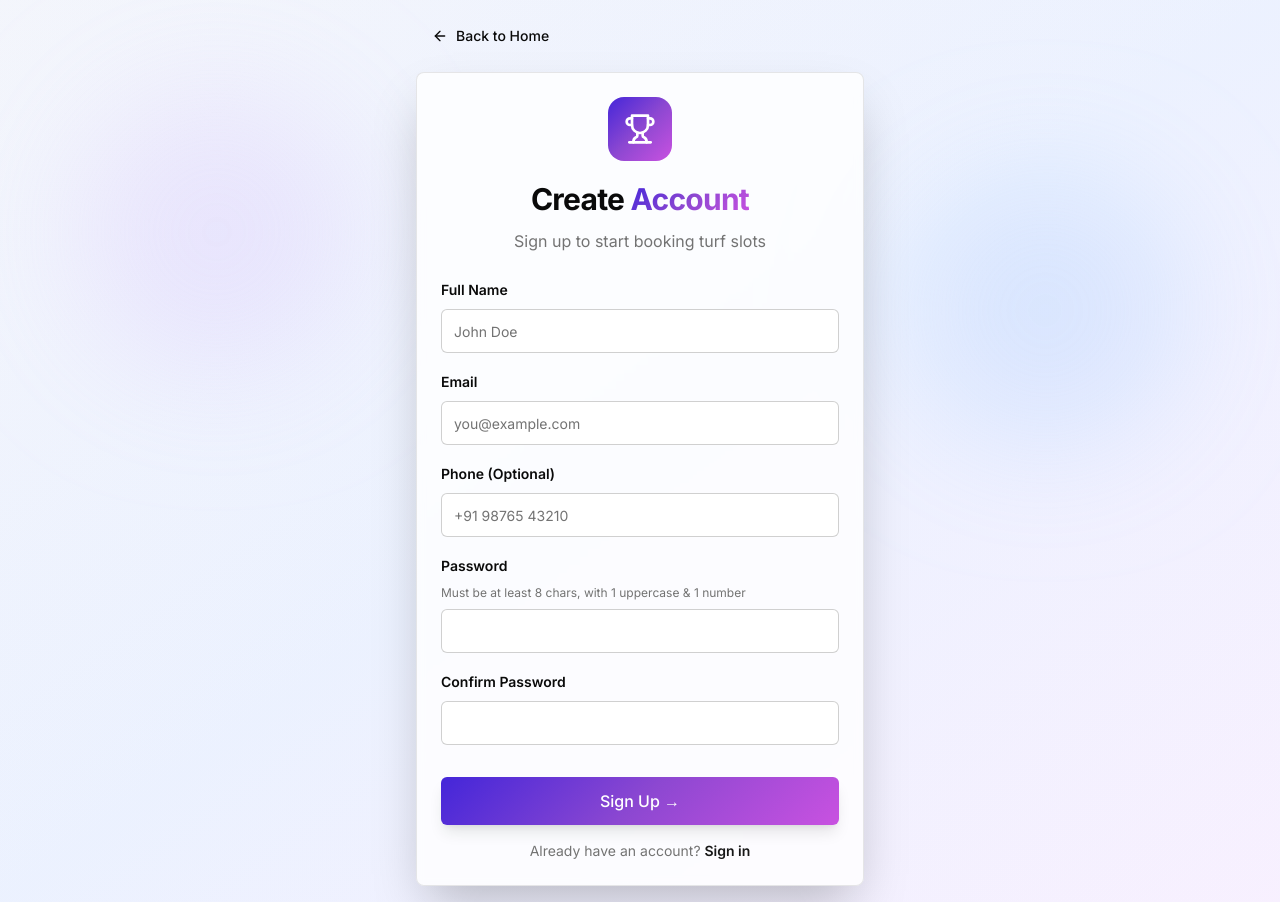
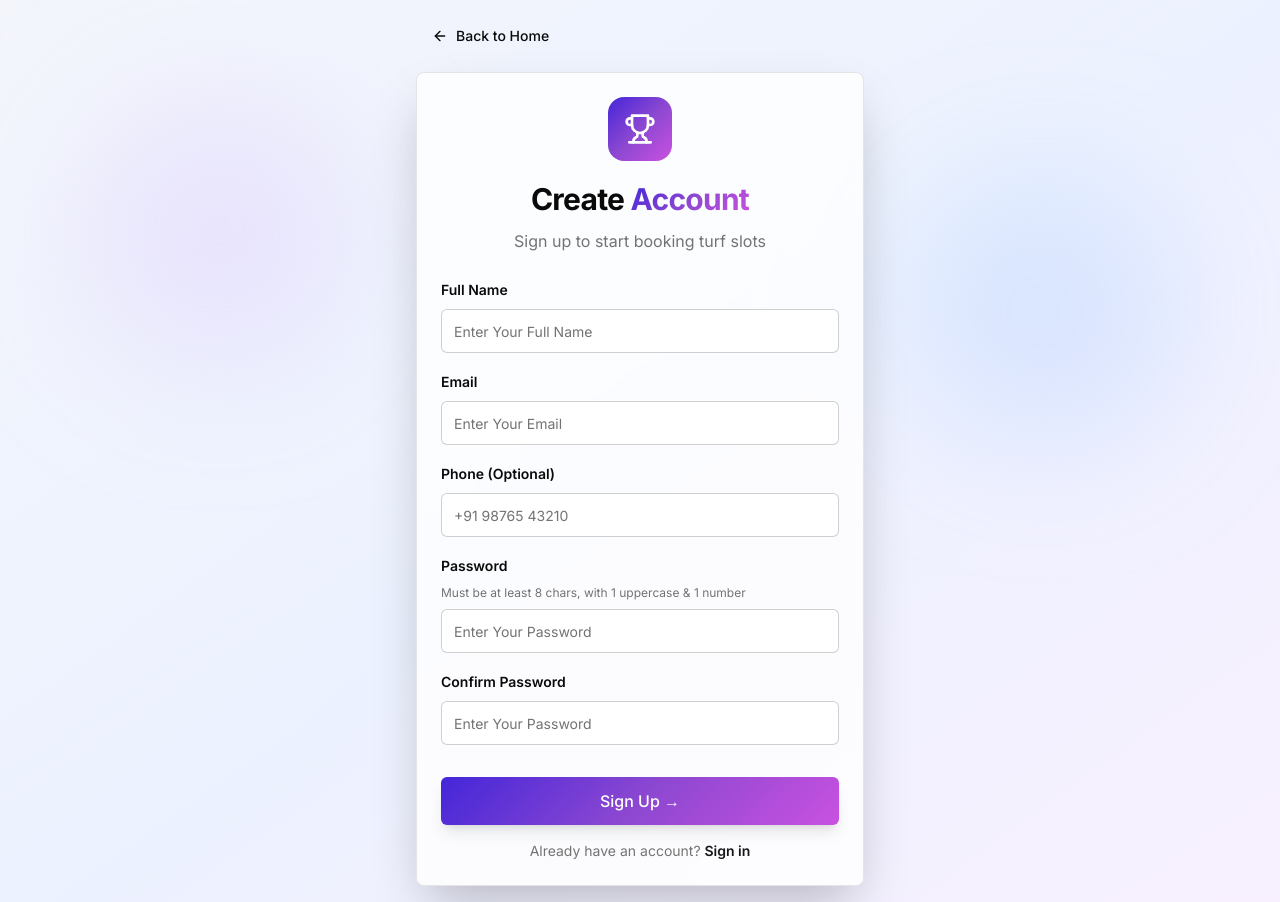
Before and after one commit to vamshiraju0007-boop/cricket-turf-booking, a Next.js app: page /register in a window 1280 px wide. Built offline with nearby package versions, Linux system fonts and the light colour scheme.

Commit message:
UI Updates: Placeholders and Button Removal

```diff
--- a/app/login/page.tsx
+++ b/app/login/page.tsx
@@ -94,7 +94,7 @@ export default function LoginPage() {
                                 <Input
                                     id="email"
                                     type="email"
-                                    placeholder="you@example.com"
+                                    placeholder="Enter Your Email"
                                     value={formData.email}
                                     onChange={(e) => setFormData({ ...formData, email: e.target.value })}
                                     required
@@ -106,7 +106,7 @@ export default function LoginPage() {
                                 <Input
                                     id="password"
                                     type="password"
-                                    placeholder=""
+                                    placeholder="Enter Your Password"
                                     value={formData.password}
                                     onChange={(e) => setFormData({ ...formData, password: e.target.value })}
                                     required
--- a/app/page.tsx
+++ b/app/page.tsx
@@ -44,14 +44,7 @@ export default function HomePage() {
                         <h1 className="text-2xl font-bold text-gradient">CricketTurf</h1>
                     </Link>
                     <div className="flex items-center gap-2">
-                        <Button
-                            variant="outline"
-                            className="border-primary/30 hover:bg-primary/5 hover:border-primary hidden sm:flex"
-                            onClick={() => setIsManageBookingsOpen(true)}
-                        >
-                            <CalendarDays className="w-4 h-4 mr-2" />
-                            Manage Bookings
-                        </Button>
+                        {/* Manage Bookings button removed as per user request */}
                         {session ? (
                             <>
                                 <Button
--- a/app/register/page.tsx
+++ b/app/register/page.tsx
@@ -132,7 +132,7 @@ export default function RegisterPage() {
                                 <Label htmlFor="name" className="text-sm font-semibold">Full Name</Label>
                                 <Input
                                     id="name"
-                                    placeholder="John Doe"
+                                    placeholder="Enter Your Full Name"
                                     value={formData.name}
                                     onChange={(e) => setFormData({ ...formData, name: e.target.value })}
                                     required
@@ -144,7 +144,7 @@ export default function RegisterPage() {
                                 <Input
                                     id="email"
                                     type="email"
-                                    placeholder="you@example.com"
+                                    placeholder="Enter Your Email"
                                     value={formData.email}
                                     onChange={(e) => setFormData({ ...formData, email: e.target.value })}
                                     required
@@ -168,7 +168,7 @@ export default function RegisterPage() {
                                 <Input
                                     id="password"
                                     type="password"
-                                    placeholder=""
+                                    placeholder="Enter Your Password"
                                     value={formData.password}
                                     onChange={(e) => setFormData({ ...formData, password: e.target.value })}
                                     required
@@ -180,7 +180,7 @@ export default function RegisterPage() {
                                 <Input
                                     id="confirmPassword"
                                     type="password"
-                                    placeholder=""
+                                    placeholder="Enter Your Password"
                                     value={formData.confirmPassword}
                                     onChange={(e) => setFormData({ ...formData, confirmPassword: e.target.value })}
                                     required
```
Also changed, not shown: check-bookings.js (added, +23 -0 lines).
